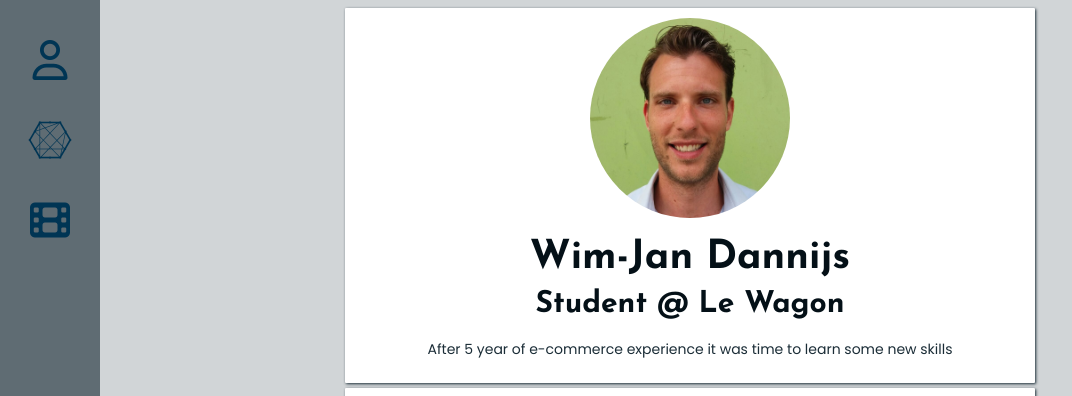
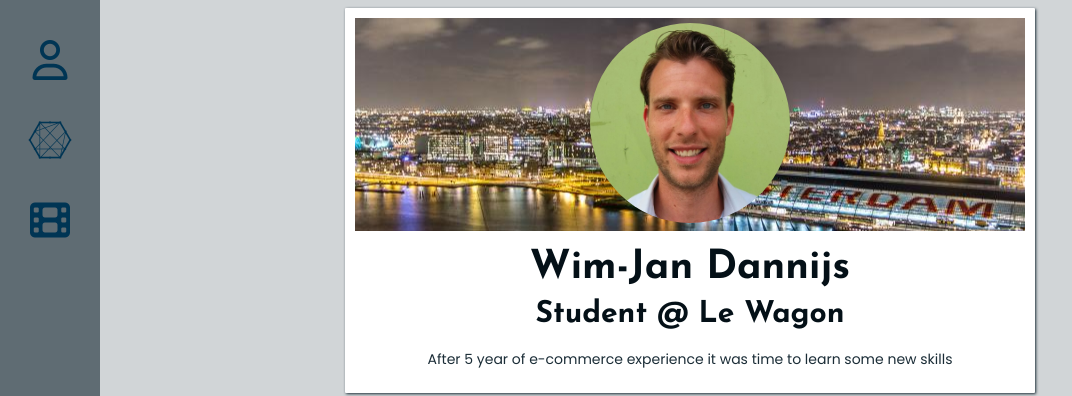
Before and after one commit to wjdannijs/profile, a plain HTML site: page index.html in a window 1280 px wide. Shown: the top 396 px of the page, without its empty margins (0-1072 px from the left). Drawn offline with Linux system fonts and the light colour scheme.

Commit message:
added background in top card and adding meta data

```diff
--- a/index.html
+++ b/index.html
@@ -2,6 +2,11 @@
 <html lang="en">
   <head>
     <meta charset="UTF-8">
+    <meta property="og:url" content="https://wjdannijs.github.io/"/>
+    <meta property="og:title" content="The amazing profile page of WJ"/>
+    <meta property="og:description" content="Dutch madness!”/>
+    <meta property=”og:site_name” content=”Profile page”/>
+    <meta property=”og:image” content=”https://mldamblog.files.wordpress.com/2014/10/50fb1-orange.jpg"/>
     <title>Profile Page</title>
     <script src="https://use.fontawesome.com/8e59d19cf2.js"></script>
     <link href="https://fonts.googleapis.com/css?family=Josefin+Sans:400,700|Poppins:300,400,700" rel="stylesheet">
@@ -32,7 +37,9 @@
     <div id="page-content">
       <div class="container">
         <div class="card" id="summary">
-          <img src="images/profile_pic.jpg" class= "img-round" id="profile-pic">
+          <div class="background-image">
+            <img src="images/profile_pic.jpg" class= "img-round" id="profile-pic">
+          </div>
           <h1>Wim-Jan Dannijs</h1>
           <h2>Student @ Le Wagon</h2>
           <p>After 5 year of e-commerce experience it was time to learn some new skills</p>
--- a/style.css
+++ b/style.css
@@ -113,3 +113,8 @@ a:hover {
   text-align: center;
   padding: 20px 0px;
 }
+
+.background-image {
+    background: url('images/amsterdam.png') no-repeat center;
+    padding: 5px;
+}
```
Also changed, not shown: images/amsterdam.png (added), images/amsterdam1.png (added).
